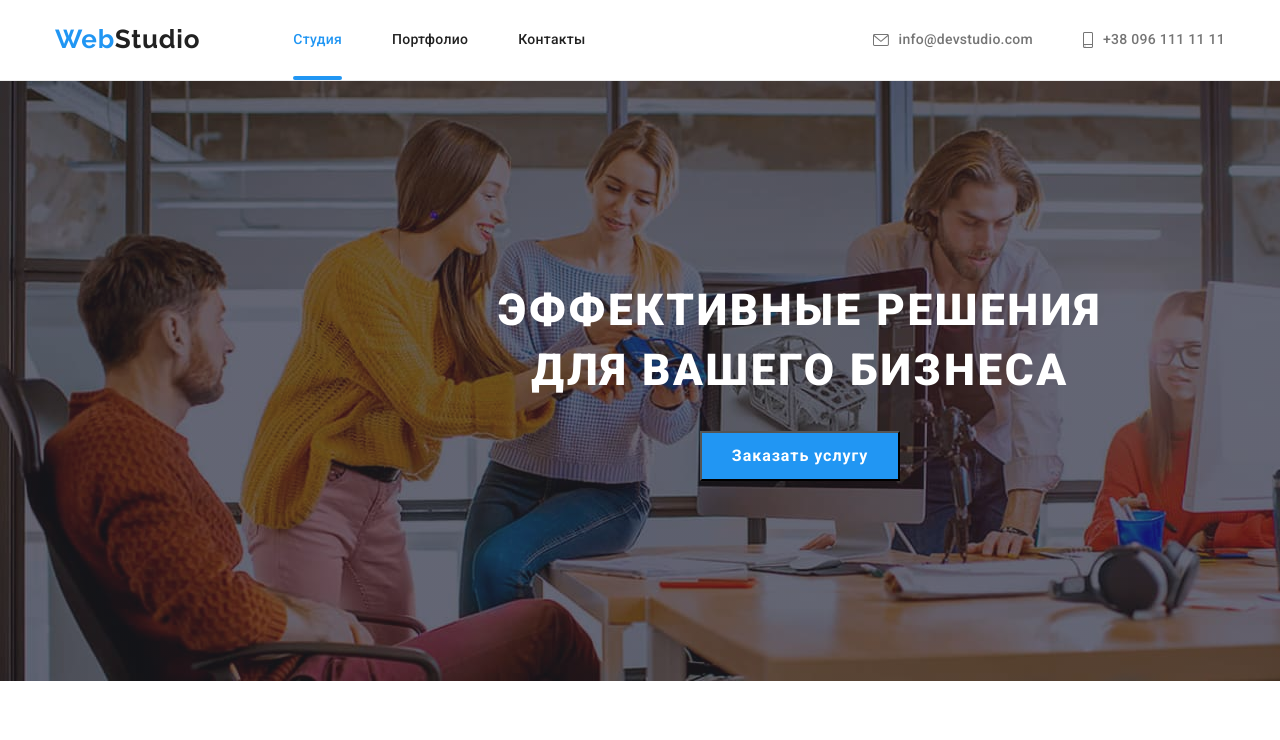
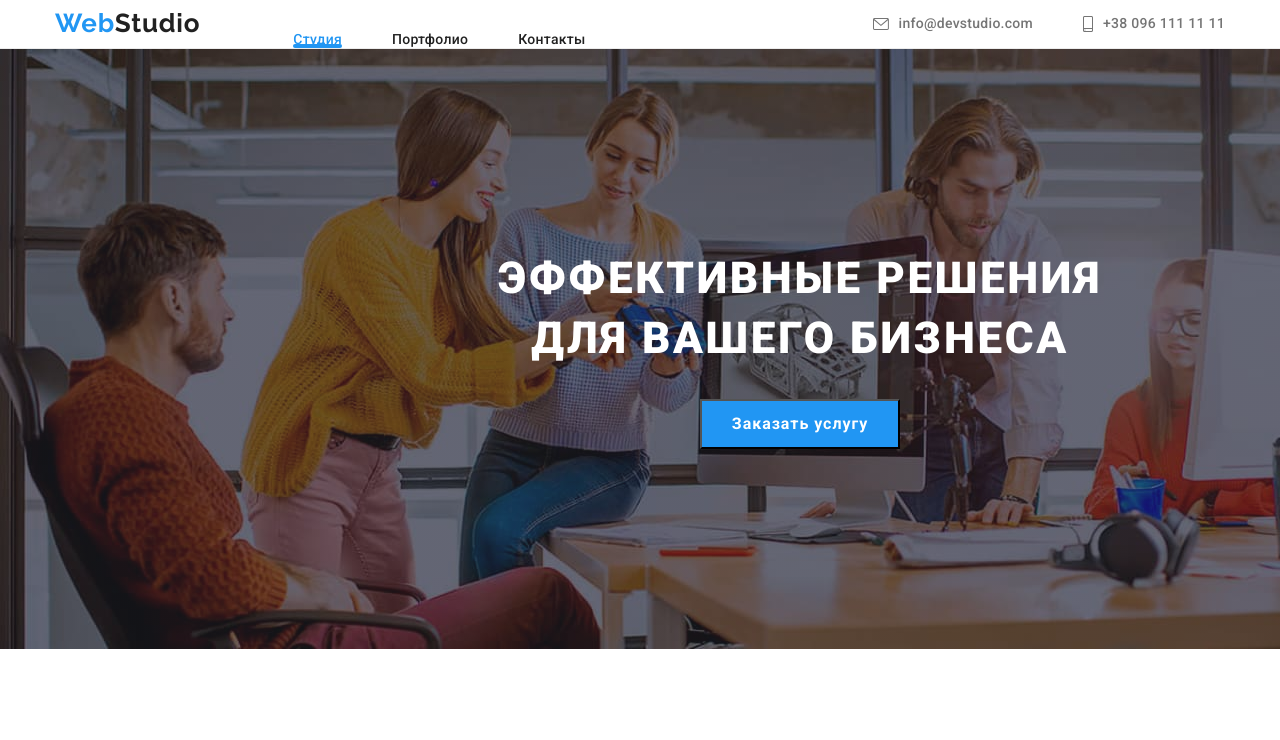
Before and after one commit to vadimholas/goit-markup-hw-05., a plain HTML site: page index.html in a window 1280 px wide. Shown: the top 740 px of the page. Drawn offline with nearby package versions, Linux system fonts and the light colour scheme.

Commit message:
Update styles.css

```diff
--- a/css/styles.css
+++ b/css/styles.css
@@ -77,7 +77,7 @@ img {
 .link-header {
   display: block;
   padding-top: 32px;
-  padding-bottom: 32px;
+  padding-bottom: body;
   position: relative;
 
   color: var(--title-text-color);
```
